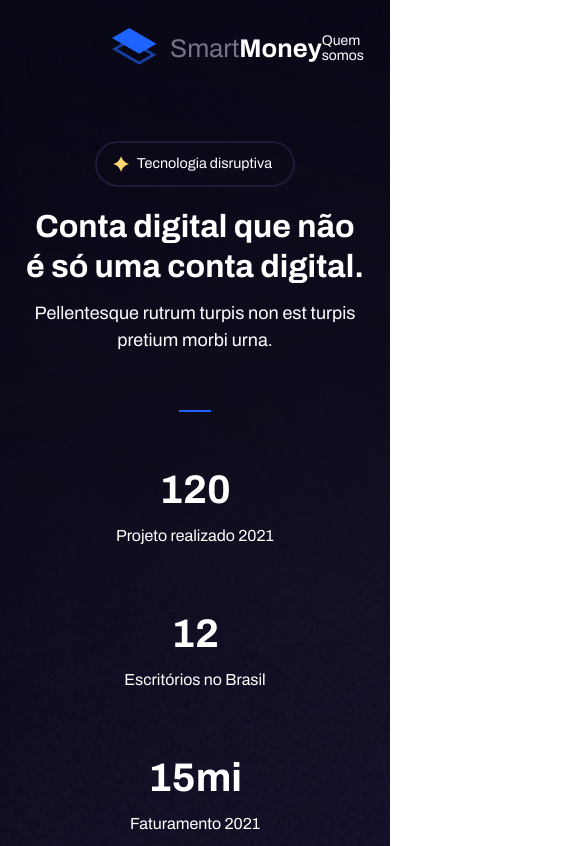
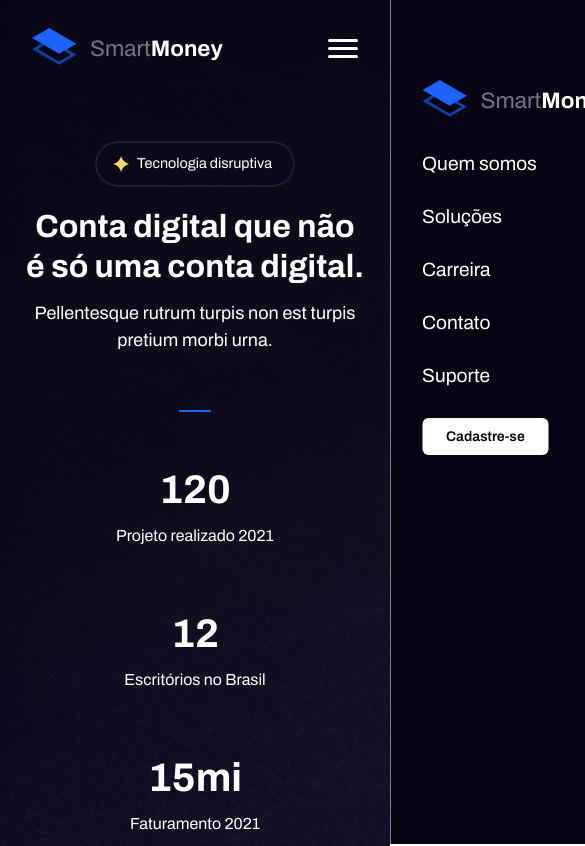
Before and after one commit to Thiagosmp/insany-challenge, a Next.js app in the folder insany-challenge/: page / in a window 390 px wide. Shown: the top 846 px of the page, 585 px wide, since content can reach past the window. Built offline with nearby package versions, Linux system fonts and the light colour scheme; no server answers.

Commit message:
feat: Melhoria na responsividade e refatoração de estilos nos componentes Features, Footer, SectionWrapper e Header, incluindo ajustes de layout e adição de novos elementos.

```diff
--- a/insany-challenge/src/app/(public)/page.tsx
+++ b/insany-challenge/src/app/(public)/page.tsx
@@ -257,10 +257,11 @@ export default function Home() {
                   <Image src="/icons/icon-star.svg" alt="star" width={16} height={16}/>
                   <span>Tecnologia disruptiva</span>
                 </div>
-                <Image src="/icons/icon-arrow-long.svg" alt="model" width={149} height={55} className="arrowUp" />
+                <Image src="/icons/icon-arrow-long.svg" alt="arrow" width={149} height={55} className="arrowUp" />
               </div>
-              <div>
-                <Image src="/icons/icon-arrow-long.svg" alt="model" width={149} height={55} />
+              <div className="graph">
+                <Image src="/icons/icon-arrow-long.svg" alt="arrow" width={149} height={55}
+                className="arrowDown" />
                 <motion.img
                   src="/img/graphProcess.png"
                   alt="graph advantages exclusive"
--- a/insany-challenge/src/components/Features/styles.ts
+++ b/insany-challenge/src/components/Features/styles.ts
@@ -3,6 +3,7 @@ import styled from 'styled-components';
 export const FeaturesContent = styled.div`
   display:flex;
   flex-direction: column;
+  align-items: center;
 
   h3 {
     margin-top: 16px;
@@ -16,4 +17,8 @@ export const FeaturesContent = styled.div`
     color: ${(props) => props.theme.colors.neutralDark300};
     line-height: 1.5;
   }
+
+  @media ( width > 1024px ){
+    align-items: flex-start;
+  }
 `;
--- a/insany-challenge/src/components/Footer/styles.ts
+++ b/insany-challenge/src/components/Footer/styles.ts
@@ -121,6 +121,7 @@ export const LinksFooter = styled.div`
   gap: 24px;
   color: ${(props) => props.theme.colors.white};
   font-size: 1rem;
+  line-height: 1.5;
 
   div {
     display: flex;
@@ -163,7 +164,6 @@ export const SocialFooter = styled.div`
   .social {
     font-size: 1rem;
     font-weight: 600;
-    line-height: 1.5;
   }
 
   a {
@@ -197,6 +197,12 @@ export const SocialFooter = styled.div`
     padding-left: 164px;
     align-items: normal;
     margin-top: 0;
+
+    div {
+      display: flex;
+      flex-direction: column;
+      gap: 16px;
+    }
   }
 `;
 
--- a/insany-challenge/src/components/Header/Header.tsx
+++ b/insany-challenge/src/components/Header/Header.tsx
@@ -3,19 +3,16 @@
 import React, { useState, useEffect } from 'react';
 import Image from 'next/image';
 import { motion } from 'framer-motion';
-import { HeaderStyled, Logo, NavLinks } from "./styles";
+import { HeaderStyled, Logo, NavLinks, Hamburger, MobileMenu, Overlay } from "./styles";
 import Button from '../Button/Button';
 import Link from 'next/link';
 
 const Header = () => {
   const [isSticky, setIsSticky] = useState(false);
+  const [isOpen, setIsOpen] = useState(false);
 
   const handleScroll = () => {
-    if (window.scrollY > 700) {
-      setIsSticky(true);
-    } else {
-      setIsSticky(false);
-    }
+    setIsSticky(window.scrollY > 700);
   };
 
   useEffect(() => {
@@ -33,11 +30,13 @@ const Header = () => {
       transition={{ duration: 0.3 }}
     >
       <HeaderStyled $isSticky={!isSticky}>
-        <Logo $isSticky={!isSticky} >
+        <Logo $isSticky={!isSticky}>
           <Link href="/">
             <Image src="/icons/logo.svg" alt="logo" width={44} height={36.5} />
           </Link>
-          <span>Smart<span className="bold">Money</span></span>
+          <Link href="/">
+            <span>Smart<span className="bold">Money</span></span>
+          </Link>
         </Logo>
 
         <NavLinks $isSticky={!isSticky}>
@@ -46,11 +45,49 @@ const Header = () => {
           <Link href="/">Carreira</Link>
           <Link href="/">Contato</Link>
           <Link href="/">Suporte</Link>
-          <Button >Cadastre-se</Button>
+          <Button>Cadastre-se</Button>
         </NavLinks>
+
+        <Hamburger onClick={() => setIsOpen(!isOpen)}>
+          <motion.div
+            animate={{ rotate: isOpen ? 45 : 0, y: isOpen ? 6 : 0 }}
+            transition={{ duration: 0.3 }}
+          />
+          <motion.div
+            animate={{ opacity: isOpen ? 0 : 1 }}
+            transition={{ duration: 0.3 }}
+          />
+          <motion.div
+            animate={{ rotate: isOpen ? -45 : 0, y: isOpen ? -6 : 0 }}
+            transition={{ duration: 0.3 }}
+          />
+        </Hamburger>
       </HeaderStyled>
+
+      {isOpen && <Overlay onClick={() => setIsOpen(false)} />}
+
+      <MobileMenu
+        initial={{ x: '100%' }}
+        animate={{ x: isOpen ? '0%' : '100%' }}
+        transition={{ duration: 0.8, ease: 'backOut' }}
+      >
+        <div>
+          <Logo $isSticky={!isSticky}>
+            <Link href="/">
+              <Image src="/icons/logo.svg" alt="logo" width={44} height={36.5} />
+            </Link>
+            <span>Smart<span className="bold">Money</span></span>
+          </Logo>
+        </div>
+        <Link href="/" onClick={() => setIsOpen(false)}>Quem somos</Link>
+        <Link href="/" onClick={() => setIsOpen(false)}>Soluções</Link>
+        <Link href="/" onClick={() => setIsOpen(false)}>Carreira</Link>
+        <Link href="/" onClick={() => setIsOpen(false)}>Contato</Link>
+        <Link href="/" onClick={() => setIsOpen(false)}>Suporte</Link>
+        <Button onClick={() => setIsOpen(false)}>Cadastre-se</Button>
+      </MobileMenu>
     </motion.header>
   );
-}
+};
 
 export default Header;
--- a/insany-challenge/src/components/Header/styles.ts
+++ b/insany-challenge/src/components/Header/styles.ts
@@ -1,4 +1,5 @@
 import styled from "styled-components";
+import { motion } from "framer-motion";
 
 export const HeaderStyled = styled.header<{ $isSticky: boolean }>`
   display: flex;
@@ -11,12 +12,24 @@ export const HeaderStyled = styled.header<{ $isSticky: boolean }>`
   top: ${({ $isSticky }) => ($isSticky ? "0" : "auto")};
   background: ${({ $isSticky, theme }) => ($isSticky ? theme.colors.transparent : theme.colors.background)};
   position: absolute;
+
+  @media (max-width: 1024px) {
+    padding: 0 3rem;
+  }
+
+  @media (max-width: 768px) {
+    padding: 1rem 2rem;
+  }
 `;
 
 export const Logo = styled.div<{ $isSticky: boolean }>`
   display: flex;
   align-items: center;
   gap: 13px;
+
+  a {
+    text-decoration: none;
+  }
 
   img {
     width: auto;
@@ -33,17 +46,72 @@ export const Logo = styled.div<{ $isSticky: boolean }>`
     font-size: 1.6rem;
     color: ${({ $isSticky, theme }) => ($isSticky ? theme.colors.white : theme.colors.neutralDark400)};
   }
+
+  @media (max-width: 768px) {
+    span, .bold {
+      font-size: 1.4rem;
+    }
+  }
 `;
 
-export const NavLinks = styled.div<{ $isSticky: boolean }>`
+export const NavLinks = styled.div< { $isSticky: boolean } >`
   display: flex;
   align-items: center;
   gap: 2.6rem;
 
   a {
     text-decoration: none;
-    color: ${({ $isSticky, theme }) => ($isSticky ? theme.colors.white : theme.colors.neutralDark800)};
+    color: ${ ({ $isSticky, theme }) => ($isSticky ? theme.colors.white : theme.colors.neutralDark800) };
     font-size: 0.875rem;
+
+      &:hover {
+      color: #007bff;
+    }
+  }
+
+  @media (max-width: 768px) {
+    display: none;
+  }
+`;
+
+export const Hamburger = styled.div`
+  display: none;
+  flex-direction: column;
+  gap: 5px;
+  cursor: pointer;
+  z-index: 10001;
+
+  div {
+    width: 30px;
+    height: 3px;
+    background: white;
+    border-radius: 2px;
+  }
+
+  @media (max-width: 768px) {
+    display: flex;
+  }
+`;
+
+export const MobileMenu = styled(motion.nav)`
+  position: fixed;
+  top: 0;
+  right: 0;
+  width: 95%;
+  height: 100vh;
+  background: ${(props) => props.theme.colors.neutralDark800};
+  display: flex;
+  flex-direction: column;
+  align-items: flex-start;
+  justify-content: flex-start;
+  gap: 2rem;
+  padding: 5rem 2rem;
+  z-index: 10000;
+
+  a {
+    color: white;
+    font-size: 1.2rem;
+    text-decoration: none;
 
     &:hover {
       color: #007bff;
@@ -51,13 +119,18 @@ export const NavLinks = styled.div<{ $isSticky: boolean }>`
   }
 
   button {
-    margin-left: 1rem;
-    background-color: ${({ $isSticky, theme }) => ($isSticky ? theme.colors.white : theme.colors.primary)};
-    color: ${({ $isSticky, theme }) => ($isSticky ? theme.colors.neutralDark700 : theme.colors.white)};
-
-    &:hover {
-      background-color: ${({ $isSticky, theme }) => ($isSticky ? theme.colors.white : theme.colors.primaryLight)};
-      color: ${({ $isSticky, theme }) => ($isSticky ? theme.colors.primary : theme.colors.white)};
-    }
+    background-color: white;
+    color: ${(props) => props.theme.colors.neutralDark800};
   }
 `;
+
+export const Overlay = styled.div`
+  position: fixed;
+  top: 0;
+  left: 0;
+  width: 100%;
+  height: 100vh;
+  background: ${(props) => props.theme.colors.neutralDark700};
+  opacity: 95%;
+  z-index: 9999;
+`;
--- a/insany-challenge/src/components/SectionWrapper/styles.ts
+++ b/insany-challenge/src/components/SectionWrapper/styles.ts
@@ -186,11 +186,22 @@ export const SectionContent = styled.section<{ $background?: string }>`
 
 export const ContentFeatures = styled.section`
   display: flex;
-  justify-content: space-between;
+  justify-content: center;
+  align-items: center;
+  flex-direction: column;
+  text-align: center;
   width: 100%;
-  height: 187px;
   gap: 50px;
-  margin-bottom: 120px;
+  margin: 64px 0;
+
+  @media ( width > 1024px ){
+    height: 187px;
+    flex-direction: row;
+    margin-bottom: 120px;
+    align-items: flex-start;
+    text-align: start;
+    margin: 0 0 120px 0;
+  }
 `;
 
 export const ContentNotices = styled.section`
```
Also changed, not shown: insany-challenge/src/app/(public)/styles.ts (+75 -6 lines).
